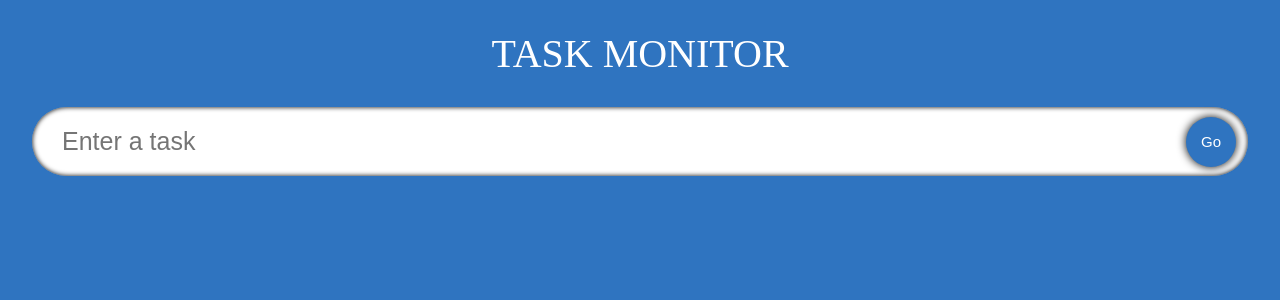
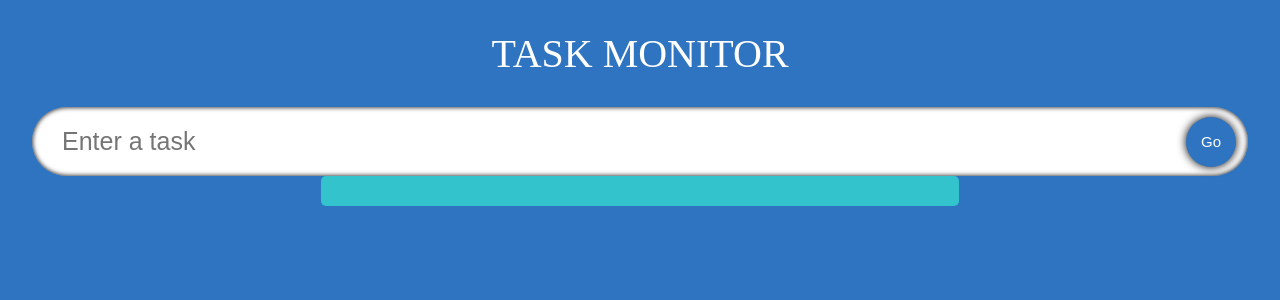
Before and after one commit to Deepak-Urs/Typescript-projects, a React (Create React App) app in the folder task-monitor/: page / in a window 1280 px wide. Shown: the top 300 px of the page. Built offline with nearby package versions, Linux system fonts and the light colour scheme; the HTML template or start-up script is replaced by a standard one; a web font is replaced by a local one.

Commit message:
Todo list and singleTodo Components

```diff
--- a/task-monitor/src/App.tsx
+++ b/task-monitor/src/App.tsx
@@ -2,6 +2,7 @@
 import './App.css';
 import InputField from './components/InputField';
 import { Todo } from './components/model';
+import TodoList from './components/TodoList';
 
 // React.Node supports all
 const App: React.FC = () => {
@@ -23,10 +24,7 @@
     <div className="App">
       <span className="heading">Task Monitor</span>
       <InputField todo={todo} setTodo={setTodo} handleAdd={handleAdd}/>
-      {/* ToDo List */}
-      {todos.map((t) => (
-        <li>{t.todo}</li>
-      ))}
+      <TodoList todos={todos} setTodos={setTodos}/>
     </div>
   );
 }
--- /dev/null
+++ b/task-monitor/src/components/SingleTodo.tsx
@@ -0,0 +1,28 @@
+import { Todo } from "./model"
+import { AiFillEdit, AiFillDelete } from "react-icons/ai"
+import { MdDone } from "react-icons/md"
+import './styles.css'
+
+type Props = {
+    todo: Todo,
+    todos: Todo[],
+    setTodos: React.Dispatch<React.SetStateAction<Todo[]>>
+}
+const SingleTodo: React.FC<Props> = ({todo, todos, setTodos}) => {
+  return (
+    <form className="todos__single">
+        <span className="todos__single--text">
+            {todo.todo}
+        </span>
+
+        <div>
+            <span className="icon"><AiFillEdit /></span>
+            <span className="icon"><AiFillDelete /></span>
+            <span className="icon"><MdDone /></span>
+        </div>
+
+    </form>
+  )
+}
+
+export default SingleTodo
--- /dev/null
+++ b/task-monitor/src/components/TodoList.tsx
@@ -0,0 +1,22 @@
+import React from 'react'
+import './styles.css'
+import { Todo } from './model'
+import SingleTodo from './SingleTodo'
+
+interface Props {
+    todos: Todo[],
+    setTodos: React.Dispatch<React.SetStateAction<Todo[]>>
+
+}
+
+const TodoList: React.FC<Props> = ({todos, setTodos}: Props)  => {
+  return (
+    <div className='todos'>
+      {todos.map(todo => (
+        <SingleTodo todo={todo} key={todo.id} todos={todos} setTodos={setTodos} />
+      ))}
+    </div>
+  )
+}
+
+export default TodoList
```
